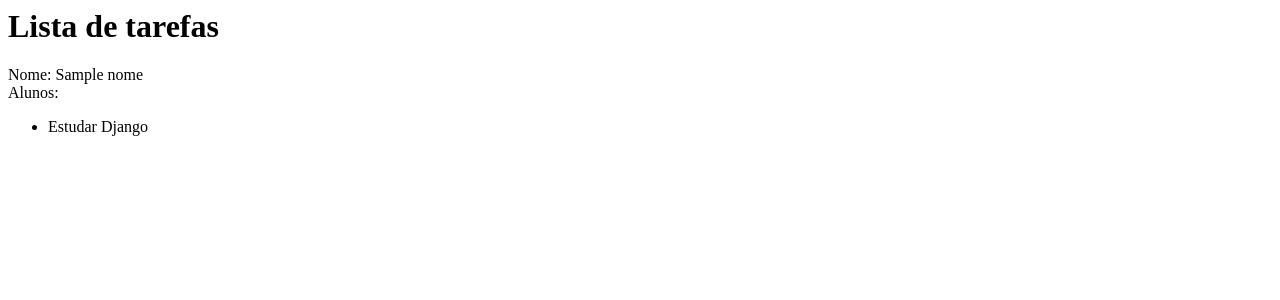
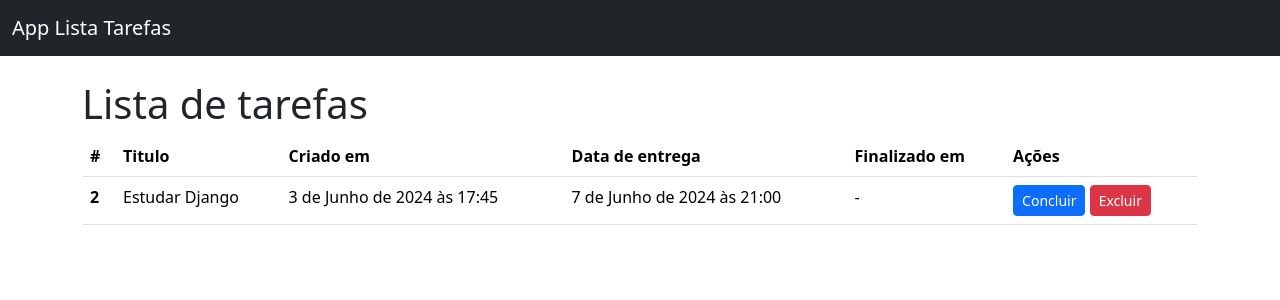
Before and after one commit to raphaanjos/crud-front-end-lista-tarefas, a Django app: template applist/templates/applist/applist_list.html in a window 1280 px wide. Shown: the top 300 px of the page. Run offline with Django 5.2, Linux system fonts and the light colour scheme; data comes from the database, SQL or seed files in the repository; both versions use the stored data as it was after the commit; tables that the repository leaves empty hold one stand-in row (values such as "Sample post"); the template is opened without the code that fills it: values that come from a table or form of the project are taken from there, most other values are stand-ins (such as "Sample title", 1, 10 or a date in 2020).

Commit message:
Exibindo mensagens no front-end

```diff
--- a/applist/templates/applist/applist_list.html
+++ b/applist/templates/applist/applist_list.html
@@ -1,8 +1,66 @@
-<h1>Lista de tarefas</h1>
-<span>Nome: {{ nome }}</span><br />
-<span>Alunos: </span>
-<ul>
-  {% for aluno in list %}
-  <li>{{ aluno.title }}</li>
-  {% endfor %}
-</ul>
+<!DOCTYPE html>
+<html lang="pt-br">
+  <head>
+    <meta charset="utf-8" />
+    <meta name="viewport" content="width=device-width, initial-scale=1" />
+    <title>Lista de tarefas</title>
+    <link
+      href="https://cdn.jsdelivr.net/npm/bootstrap@5.3.3/dist/css/bootstrap.min.css"
+      rel="stylesheet"
+      integrity="sha384-QWTKZyjpPEjISv5WaRU9OFeRpok6YctnYmDr5pNlyT2bRjXh0JMhjY6hW+ALEwIH"
+      crossorigin="anonymous"
+    />
+  </head>
+  <body>
+    <!-- As a link -->
+    <nav class="navbar bg-dark mb-4" data-bs-theme="dark">
+      <div class="container-fluid">
+        <a class="navbar-brand" href="#">App Lista Tarefas</a>
+      </div>
+    </nav>
+
+    <main class="container">
+      <h1>Lista de tarefas</h1>
+
+      {% if list %}
+      <table class="table">
+        <thead>
+          <tr>
+            <th scope="col">#</th>
+            <th scope="col">Titulo</th>
+            <th scope="col">Criado em</th>
+            <th scope="col">Data de entrega</th>
+            <th scope="col">Finalizado em</th>
+            <th scope="col">Ações</th>
+          </tr>
+        </thead>
+        <tbody>
+          {% for item in list %}
+          <tr>
+            <th scope="row">{{ item.id }}</th>
+            <td>{{ item.title }}</td>
+            <td>{{ item.created_at }}</td>
+            <td>{{ item.deadline }}</td>
+            <td>{{ item.finished_at|default:"-" }}</td>
+            <td>
+              <a href="#" class="btn btn-primary btn-sm">Concluir</a>
+              <a href="#" class="btn btn-danger btn-sm">Excluir</a>
+            </td>
+          </tr>
+          {% endfor %}
+        </tbody>
+      </table>
+      {% else %}
+      <div class="alert alert-warning" role="alert">
+        Não há tarefas cadastradas!
+      </div>
+      {% endif %}
+    </main>
+
+    <script
+      src="https://cdn.jsdelivr.net/npm/bootstrap@5.3.3/dist/js/bootstrap.bundle.min.js"
+      integrity="sha384-YvpcrYf0tY3lHB60NNkmXc5s9fDVZLESaAA55NDzOxhy9GkcIdslK1eN7N6jIeHz"
+      crossorigin="anonymous"
+    ></script>
+  </body>
+</html>
```
Also changed, not shown: db.sqlite3.
